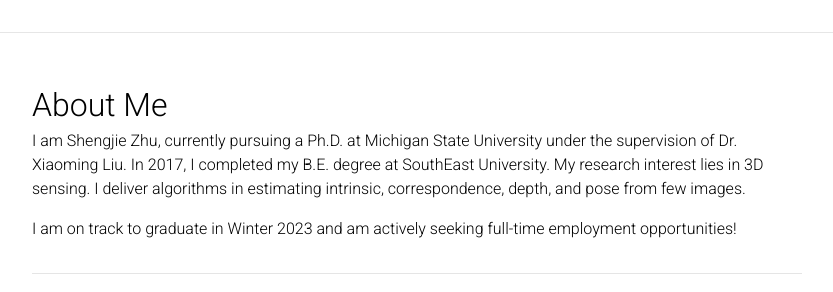
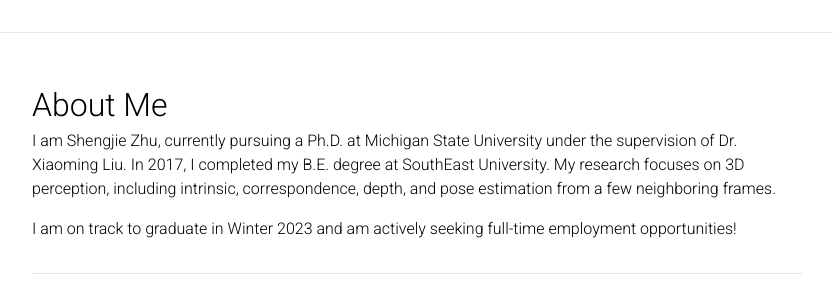
Before and after one commit to ShngJZ/ShngJZ.github.io, a Jekyll site: the page built from _pages/about.md, in a window 1280 px wide, cut to the strip 0-292 px from the top of the page. Shown: the whole strip, without its empty margins (223-1056 px from the left). Built offline with Jekyll 4.4.1, drawn with Linux system fonts in a browser that asks for light colours; comment, search, counter and statistics services are not loaded; a style sheet for code colours, icons or effects is not loaded.

Commit message:
update pub

```diff
--- a/_bibliography/papers.bib
+++ b/_bibliography/papers.bib
@@ -7,7 +7,7 @@
 @article{zhu2023tame,
     title={Tame a Wild Camera: In-the-Wild Monocular Camera Calibration},
     author={Zhu, Shengjie and Kumar, Abhinav and Hu, Masa and Liu, Xiaoming},
-    journal={arXiv preprint arXiv:2306.10988},
+    booktitle={NeurIPS},
     year={2023},
     preview={camerazoom.gif},
     pdf={https://arxiv.org/abs/2306.10988},
--- a/_pages/about.md
+++ b/_pages/about.md
@@ -8,8 +8,7 @@ nav_order: 0
 ---
 <font size="6.5"> About Me </font>
 I am Shengjie Zhu, currently pursuing a Ph.D. at Michigan State University under the supervision of Dr. Xiaoming Liu. In 2017, I completed my B.E. degree at SouthEast University.
-My research interest lies in 3D sensing. I deliver algorithms in estimating intrinsic, correspondence, depth, and pose from few images.
-
+My research focuses on 3D perception, including intrinsic, correspondence, depth, and pose estimation from a few neighboring frames.
 
 I am on track to graduate in Winter 2023 and am actively seeking full-time employment opportunities!
 
```
